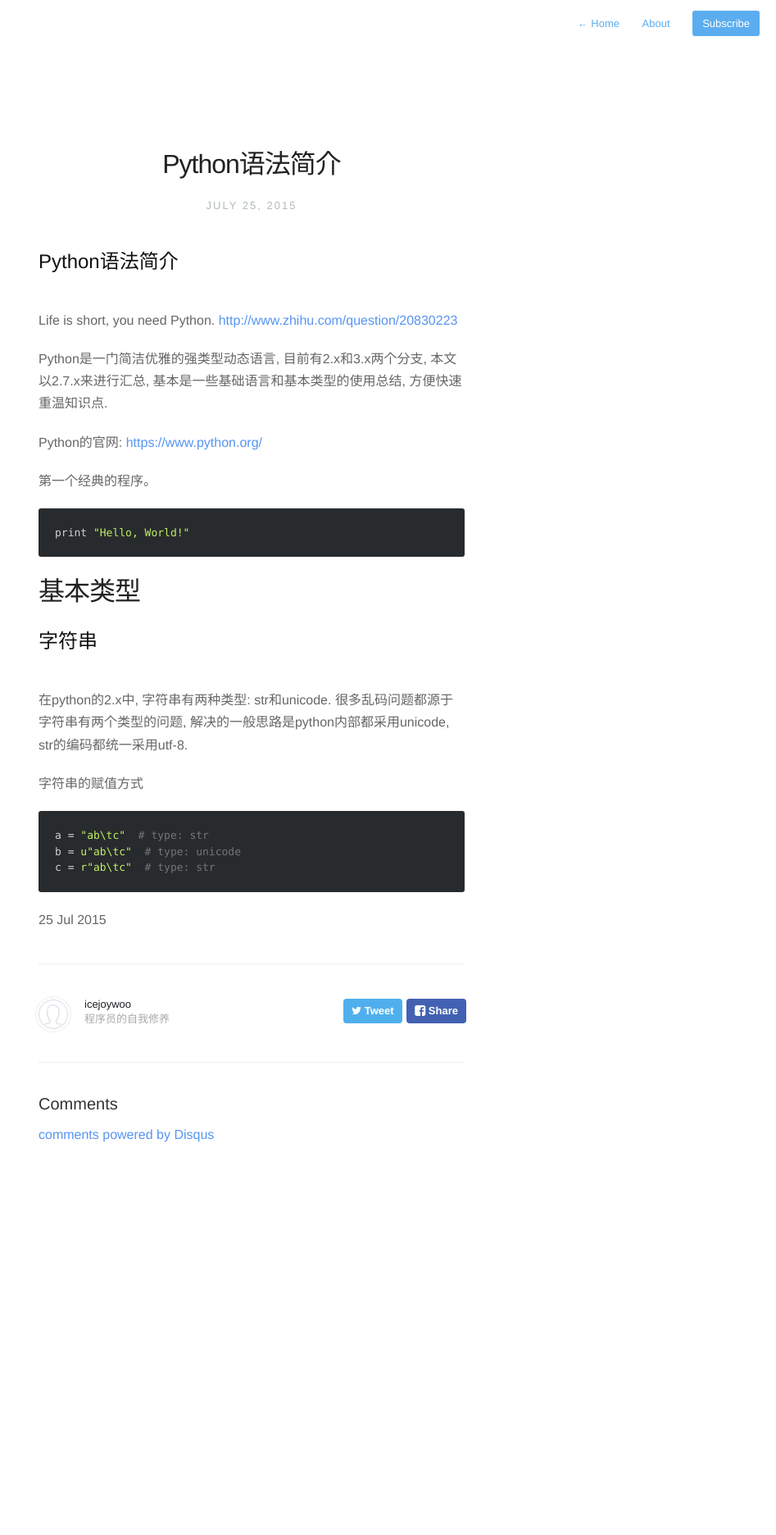
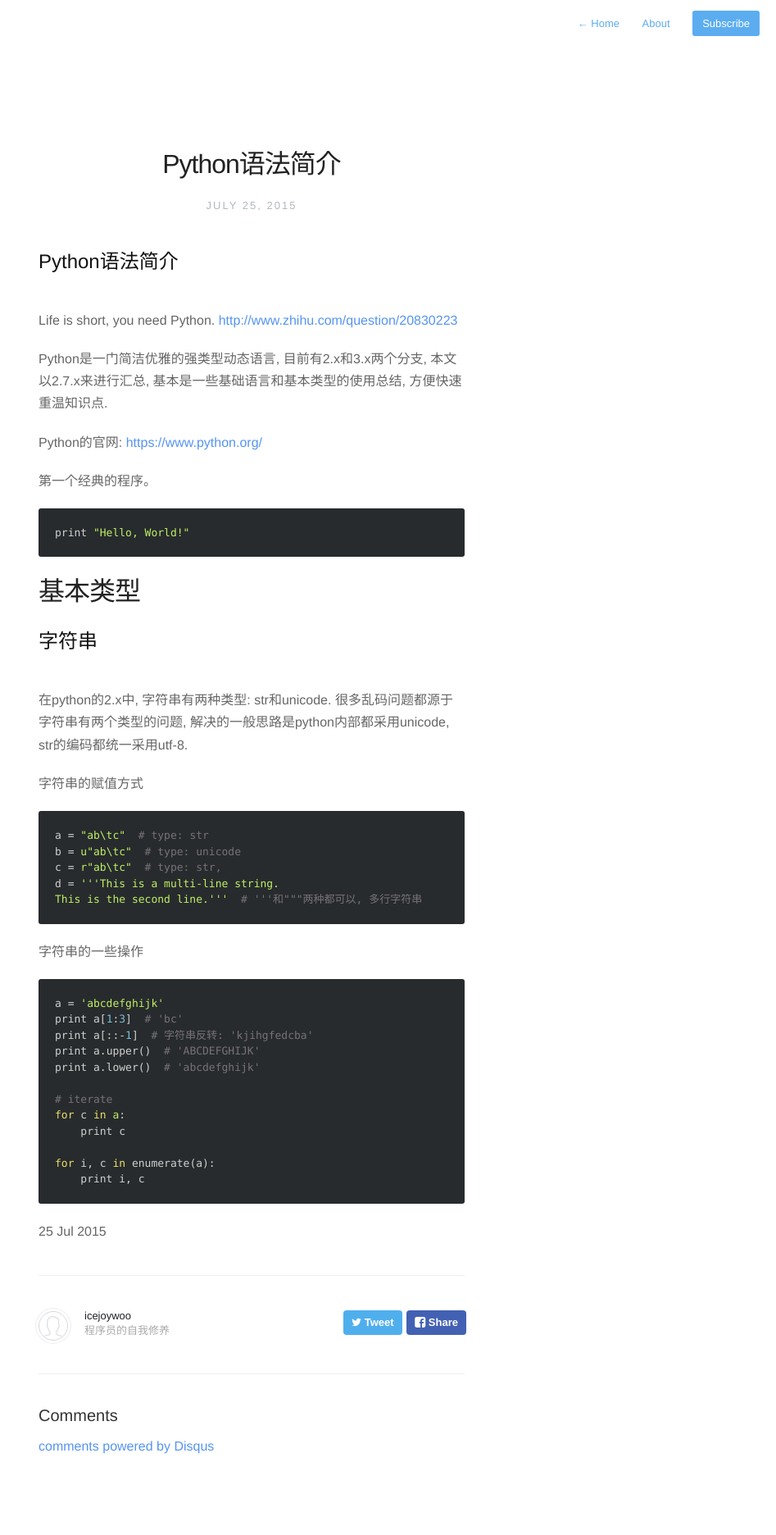
Before and after one commit to icejoywoo/icejoywoo.github.io, a Jekyll site: the page built from _posts/2015-07-25-brief-python.md, in a window 1280 px wide. Shown: the whole page at 82% size, without its empty margins (333-1280 px from the left). Built offline with Jekyll 4.4.1, drawn with Linux system fonts in a browser that asks for light colours; nearby versions of some CDN libraries; Markdown is read by kramdown in place of the engine named in the settings; comment, search, counter and statistics services are not loaded; before the commit the page ends 1492 px from its top, so only the background shows below that.

Commit message:
update post

````diff
--- a/_posts/2015-07-25-brief-python.md
+++ b/_posts/2015-07-25-brief-python.md
@@ -9,7 +9,8 @@ disqus: true
 
 Life is short, you need Python. <http://www.zhihu.com/question/20830223>
 
-Python是一门简洁优雅的强类型动态语言, 目前有2.x和3.x两个分支, 本文以2.7.x来进行汇总, 基本是一些基础语言和基本类型的使用总结, 方便快速重温知识点.
+Python是一门简洁优雅的强类型动态语言, 目前有2.x和3.x两个分支, 本文以2.7.x来进行汇总,
+基本是一些基础语言和基本类型的使用总结, 方便快速重温知识点.
 
 Python的官网: <https://www.python.org/>
 
@@ -22,16 +23,34 @@ print "Hello, World!"
 # 基本类型
 ## 字符串
 
-在python的2.x中, 字符串有两种类型: str和unicode. 很多乱码问题都源于字符串有两个类型的问题, 解决的一般思路是python内部都采用unicode, str的编码都统一采用utf-8.
+在python的2.x中, 字符串有两种类型: str和unicode. 很多乱码问题都源于字符串有两个类型的问题,
+解决的一般思路是python内部都采用unicode, str的编码都统一采用utf-8.
 
 字符串的赋值方式
 
 ```python
 a = "ab\tc"  # type: str
 b = u"ab\tc"  # type: unicode
-c = r"ab\tc"  # type: str
+c = r"ab\tc"  # type: str,
+d = '''This is a multi-line string.
+This is the second line.'''  # '''和"""两种都可以, 多行字符串
 ```
 
+字符串的一些操作
 
+```python
+a = 'abcdefghijk'
+print a[1:3]  # 'bc'
+print a[::-1]  # 字符串反转: 'kjihgfedcba'
+print a.upper()  # 'ABCDEFGHIJK'
+print a.lower()  # 'abcdefghijk'
+
+# iterate
+for c in a:
+    print c
+
+for i, c in enumerate(a):
+    print i, c
+```
 
 {{ page.date | date_to_string }}
````
